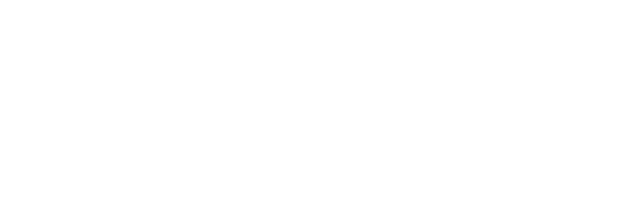
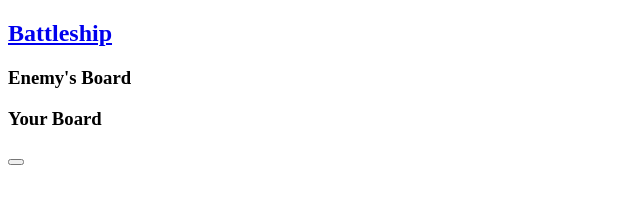
Before and after one commit to TheFivePips/BattleShip, a website: page src/template.html in a window 1280 px wide. Shown: the whole page, without its empty margins (0-640 px from the left). Drawn offline with Linux system fonts and the light colour scheme.

Commit message:
made a basic html template to build off of

```diff
--- a/src/game.js
+++ b/src/game.js
@@ -18,3 +18,4 @@
     // this should render the player boards
     renderBoards(p1,p2)
 }
+export { initGame, p1, p2 }
--- a/src/template.html
+++ b/src/template.html
@@ -7,6 +7,26 @@
     <title>Document</title>
 </head>
 <body>
+    <header>
+        <a href="my github page maybe">
+            <h2>Battleship</h2>
+        </a>
 
+    </header>
+    <section class="content">
+        <div class="container1">
+            <h3>Enemy's Board</h3>
+            <div class="board" id="board1"></div>
+        </div>
+        <div class="container2">
+            <h3>Your Board</h3>
+            <div class="board" id="board2"></div>
+            <div class="board-buttons">
+                <button class="main-random"></button>
+            </div>
+            <div class="ships"></div>
+        </div>
+
+    </section>
 </body>
 </html>
```
Also changed, not shown: src/dom.js (+13 -0 lines).
